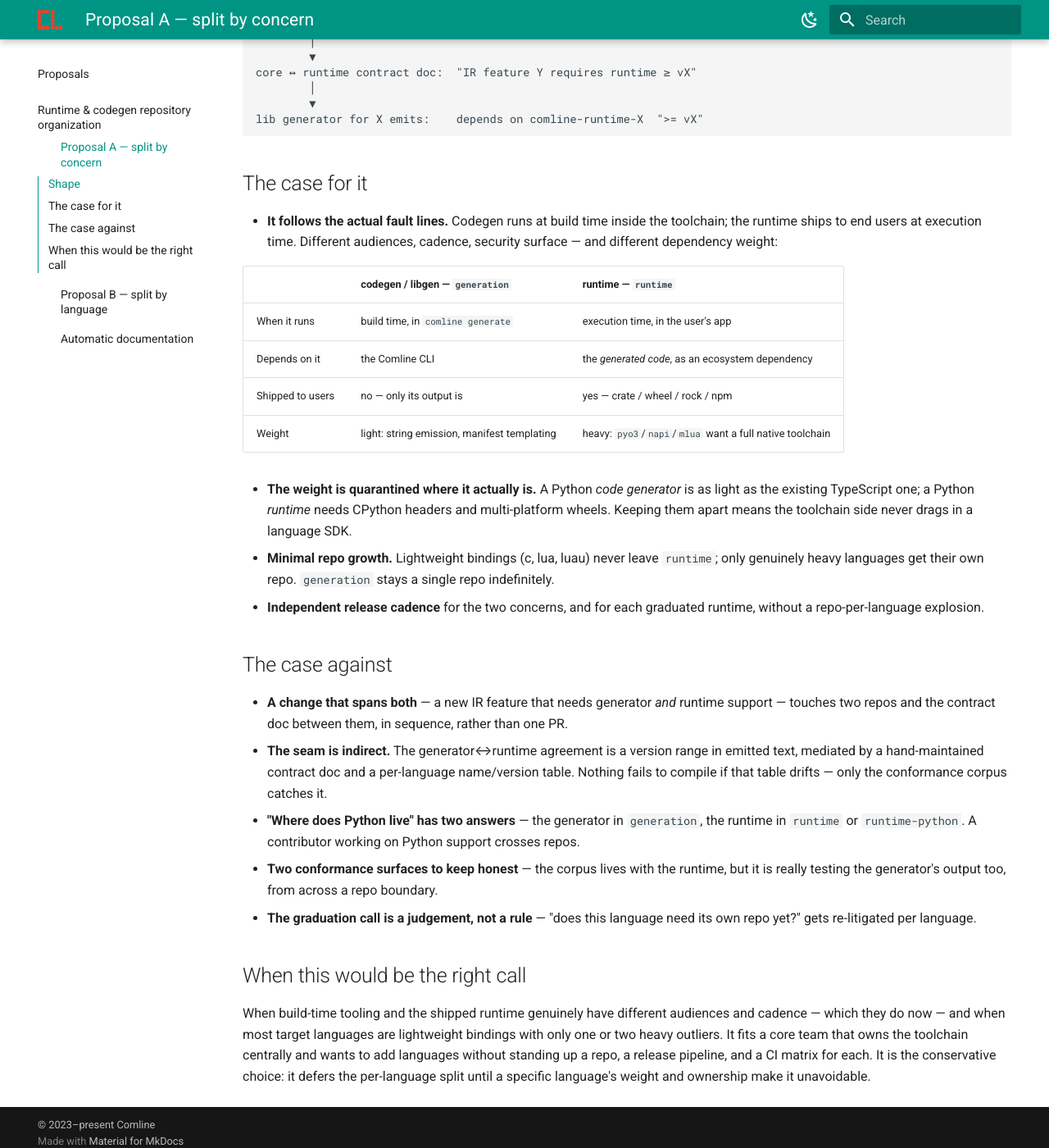
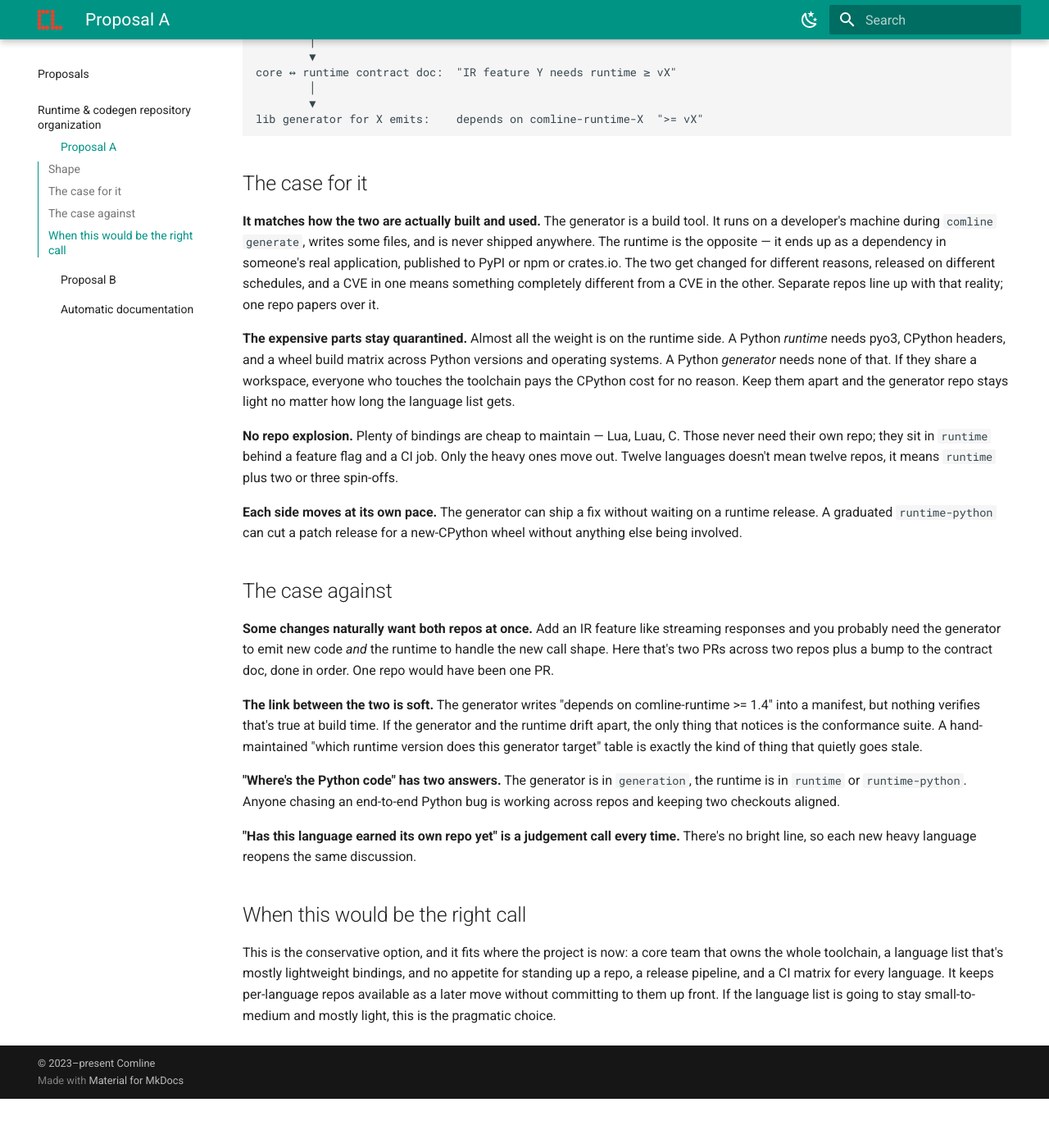
Before and after one commit to ComlineProject/docs, an MkDocs documentation site: the page built from docs/docs/proposals/repo-organization/split-by-concern.md, in a window 1280 px wide and 1400 px high, scrolled down 1453 px. Shown: the whole window at 82% size. Built offline with MkDocs 1.6.1 and Material for MkDocs 9.7.7, drawn with Linux system fonts in a browser that asks for light colours; the version menu is left out; after the commit the page ends 2793 px from its top, so only the background shows below that; some of the changed text lies outside the part shown.

Commit message:
docs(proposals): rewrite both repo proposals to read easier and argue properly
Looser, more conversational prose; each point in the case-for / case-against
sections now walks through the reasoning with a concrete example instead of
asserting a one-liner. Same four-part shape, same substance.

````diff
--- a/docs/docs/proposals/repo-organization/split-by-concern.md
+++ b/docs/docs/proposals/repo-organization/split-by-concern.md
@@ -5,25 +5,26 @@ Status: **accepted** — the direction the current
 against [Proposal B — split by language](split-by-language.md) · See the
 [section overview](index.md) for the question both answer.
 
-**Proposal.** Keep `generation` (codegen + libgen) as a single repository for the
-long run, and let `runtime` start as one repository that graduates *individual*
-heavyweight language runtimes into their own repositories as each earns it. The
-two split at the same conceptual seam — a language-agnostic core plus per-language
-parts — but on very different timelines, because the two are different kinds of
-software.
+**The idea:** the generator and the runtime are different kinds of software, so
+draw the repo lines along *that* boundary rather than along languages. All the
+code and library generators live in one repo (`generation`). The runtime lives
+in another (`runtime`) that starts out holding everything and only spins a
+language's runtime off into its own repo once that language actually needs it.
 
-The org-wide rollout (the phased plan, the options weighed, the graduation
-criteria) is the decision record in
-[Design → Runtime & generation repository structure](../../design/runtime-repo-structure.md).
+The full options analysis and the phased rollout are in the
+[design record](../../design/runtime-repo-structure.md); this page is the case
+for going this way.
 
 ## Shape
 
-Two repositories, split at the language-agnostic-core / per-language seam.
+Two repos, cut at the line between "language-agnostic core" and "per-language
+parts".
 
-**`generation` — one repository, long-term.** `code` generation is string
-emission with one dependency (`comline-core`). `lib` / `dylib` generation adds
-per-ecosystem manifest templating and, for `dylib`, FFI tooling (`cbindgen`,
-`abi_stable`) — medium weight, still far lighter than a runtime binding.
+**`generation` stays one repo, probably forever.** Writing a code generator is
+mostly string formatting — the TypeScript one we already have is small and has
+no unusual dependencies. Library generation adds some manifest templating and,
+for `dylib`, a bit of FFI tooling (`cbindgen`, `abi_stable`). None of that is
+heavy, so there's no reason to split it up:
 
 ```
 generation/
@@ -35,16 +36,16 @@ generation/
   crates/lib-node       `lib` for node — package.json + napi glue            ┘ behind features
 ```
 
-A root `cargo build` builds `codegen` only; each `lib-*` crate is a non-default
-member with its own path-filtered CI job. The generator registry
-(`find_generator`) moves into the CLI behind cargo features when the first
-`lib-*` crate lands — see
+A plain `cargo build` builds `codegen` and nothing else; each `lib-*` crate is
+opt-in with its own CI job, so a change to the Python lib generator never builds
+the Lua one. The registry that maps a language name to its generator moves into
+the CLI behind cargo features once the first `lib-*` crate exists — details in
 [Design → Generation](../../design/generation.md#generator-crate-layout).
 
-**`runtime` — one repository that sheds weight.** It graduates a language only
-when that language needs its own release cadence to an ecosystem registry, or
-gets a maintainer outside the core team. Toolchain weight alone is handled
-in-repo by non-default members and path-filtered CI.
+**`runtime` starts as one repo and sheds weight over time.** A language binding
+stays in `runtime` as long as it's cheap to keep there. It moves out when it
+needs to ship to its own registry on its own schedule, or when someone outside
+the core team takes ownership of it:
 
 ```
 Now → Step 1 (in place, one repo):
@@ -52,30 +53,31 @@ runtime/
   crates/runtime        comline-runtime — `std` is a feature; the core_no-std fork is gone
   crates/std-extra      comline-runtime-std-extra — opt-in, out of the core build graph
   langs/c  langs/lua  langs/luau  langs/python
-                        non-default members; one path-filtered CI job per language
+                        opt-in members; one CI job per language
   conformance/          schema + expected-behaviour corpus every runtime must pass
 
 End state:
 runtime/                comline-runtime + the light bindings (c, lua, luau)
-runtime-python/         graduated — pyo3, PyPI wheels, independent cadence
-runtime-node/           napi, npm (born graduated)
+runtime-python/         graduated — pyo3, PyPI wheels, its own release schedule
+runtime-node/           napi, npm (starts out on its own)
 runtime-<lang>/         … as each earns it
 ```
 
-The org grows by roughly **one repository per heavyweight language** (Python,
-Node, later perhaps Go or Swift) — not one per language.
+So the org grows by about **one repo per genuinely heavy language** — Python,
+Node, maybe Go or Swift down the line — not one per language.
 
-**The seam.** Generated code imports the runtime. The `lib` generator for
-language *X* writes a manifest that depends on **`comline-runtime` for X** at a
-compatible version — so `generation` carries, per target language, a small table
-of *strings* (the runtime package name and its version range), kept in step with
-the `core ↔ runtime` contract. Not a code dependency between the repositories.
+**How the two stay in sync.** Generated code imports the runtime, so the library
+generator for a language writes a manifest (`Cargo.toml`, `pyproject.toml`, and
+so on) that pins a compatible `comline-runtime` version. `generation` keeps a
+small per-language table of "runtime package name, version range" that tracks
+the `core ↔ runtime` contract. It's data in a table, not a code dependency
+between the repos:
 
 ```
 runtime releases vX
         │
         ▼
-core ↔ runtime contract doc:  "IR feature Y requires runtime ≥ vX"
+core ↔ runtime contract doc:  "IR feature Y needs runtime ≥ vX"
         │
         ▼
 lib generator for X emits:    depends on comline-runtime-X  ">= vX"
@@ -83,51 +85,56 @@ lib generator for X emits:    depends on comline-runtime-X  ">= vX"
 
 ## The case for it
 
-- **It follows the actual fault lines.** Codegen runs at build time inside the
-  toolchain; the runtime ships to end users at execution time. Different
-  audiences, cadence, security surface — and different dependency weight:
+**It matches how the two are actually built and used.** The generator is a build
+tool. It runs on a developer's machine during `comline generate`, writes some
+files, and is never shipped anywhere. The runtime is the opposite — it ends up
+as a dependency in someone's real application, published to PyPI or npm or
+crates.io. The two get changed for different reasons, released on different
+schedules, and a CVE in one means something completely different from a CVE in
+the other. Separate repos line up with that reality; one repo papers over it.
 
-  |  | codegen / libgen — `generation` | runtime — `runtime` |
-  |---|---|---|
-  | When it runs | build time, in `comline generate` | execution time, in the user's app |
-  | Depends on it | the Comline CLI | the *generated code*, as an ecosystem dependency |
-  | Shipped to users | no — only its output is | yes — crate / wheel / rock / npm |
-  | Weight | light: string emission, manifest templating | heavy: `pyo3`/`napi`/`mlua` want a full native toolchain |
+**The expensive parts stay quarantined.** Almost all the weight is on the
+runtime side. A Python *runtime* needs pyo3, CPython headers, and a wheel build
+matrix across Python versions and operating systems. A Python *generator* needs
+none of that. If they share a workspace, everyone who touches the toolchain pays
+the CPython cost for no reason. Keep them apart and the generator repo stays
+light no matter how long the language list gets.
 
-- **The weight is quarantined where it actually is.** A Python *code generator*
-  is as light as the existing TypeScript one; a Python *runtime* needs CPython
-  headers and multi-platform wheels. Keeping them apart means the toolchain side
-  never drags in a language SDK.
-- **Minimal repo growth.** Lightweight bindings (c, lua, luau) never leave
-  `runtime`; only genuinely heavy languages get their own repo. `generation`
-  stays a single repo indefinitely.
-- **Independent release cadence** for the two concerns, and for each graduated
-  runtime, without a repo-per-language explosion.
+**No repo explosion.** Plenty of bindings are cheap to maintain — Lua, Luau, C.
+Those never need their own repo; they sit in `runtime` behind a feature flag and
+a CI job. Only the heavy ones move out. Twelve languages doesn't mean twelve
+repos, it means `runtime` plus two or three spin-offs.
+
+**Each side moves at its own pace.** The generator can ship a fix without
+waiting on a runtime release. A graduated `runtime-python` can cut a patch
+release for a new-CPython wheel without anything else being involved.
 
 ## The case against
 
-- **A change that spans both** — a new IR feature that needs generator *and*
-  runtime support — touches two repos and the contract doc between them, in
-  sequence, rather than one PR.
-- **The seam is indirect.** The generator↔runtime agreement is a version range
-  in emitted text, mediated by a hand-maintained contract doc and a
-  per-language name/version table. Nothing fails to compile if that table drifts
-  — only the conformance corpus catches it.
-- **"Where does Python live" has two answers** — the generator in `generation`,
-  the runtime in `runtime` or `runtime-python`. A contributor working on Python
-  support crosses repos.
-- **Two conformance surfaces to keep honest** — the corpus lives with the
-  runtime, but it is really testing the generator's output too, from across a
-  repo boundary.
-- **The graduation call is a judgement, not a rule** — "does this language need
-  its own repo yet?" gets re-litigated per language.
+**Some changes naturally want both repos at once.** Add an IR feature like
+streaming responses and you probably need the generator to emit new code *and*
+the runtime to handle the new call shape. Here that's two PRs across two repos
+plus a bump to the contract doc, done in order. One repo would have been one PR.
+
+**The link between the two is soft.** The generator writes "depends on
+comline-runtime >= 1.4" into a manifest, but nothing verifies that's true at
+build time. If the generator and the runtime drift apart, the only thing that
+notices is the conformance suite. A hand-maintained "which runtime version does
+this generator target" table is exactly the kind of thing that quietly goes
+stale.
+
+**"Where's the Python code" has two answers.** The generator is in `generation`,
+the runtime is in `runtime` or `runtime-python`. Anyone chasing an end-to-end
+Python bug is working across repos and keeping two checkouts aligned.
+
+**"Has this language earned its own repo yet" is a judgement call every time.**
+There's no bright line, so each new heavy language reopens the same discussion.
 
 ## When this would be the right call
 
-When build-time tooling and the shipped runtime genuinely have different
-audiences and cadence — which they do now — and when most target languages are
-lightweight bindings with only one or two heavy outliers. It fits a core team
-that owns the toolchain centrally and wants to add languages without standing up
-a repo, a release pipeline, and a CI matrix for each. It is the conservative
-choice: it defers the per-language split until a specific language's weight and
-ownership make it unavoidable.
+This is the conservative option, and it fits where the project is now: a core
+team that owns the whole toolchain, a language list that's mostly lightweight
+bindings, and no appetite for standing up a repo, a release pipeline, and a CI
+matrix for every language. It keeps per-language repos available as a later move
+without committing to them up front. If the language list is going to stay
+small-to-medium and mostly light, this is the pragmatic choice.
--- a/docs/mkdocs.yml
+++ b/docs/mkdocs.yml
@@ -47,8 +47,8 @@ nav:
     - 'proposals/index.md'
     - 'Runtime & codegen repository organization':
       - 'proposals/repo-organization/index.md'
-      - 'Proposal A — split by concern': 'proposals/repo-organization/split-by-concern.md'
-      - 'Proposal B — split by language': 'proposals/repo-organization/split-by-language.md'
+      - 'Proposal A': 'proposals/repo-organization/split-by-concern.md'
+      - 'Proposal B': 'proposals/repo-organization/split-by-language.md'
     - Automatic documentation: 'proposals/auto-documentation.md'
   - Resources: 'resources.md'
 
````
Also changed, not shown: docs/docs/proposals/repo-organization/index.md (+4 -4 lines), docs/docs/proposals/repo-organization/split-by-language.md (+66 -47 lines).
